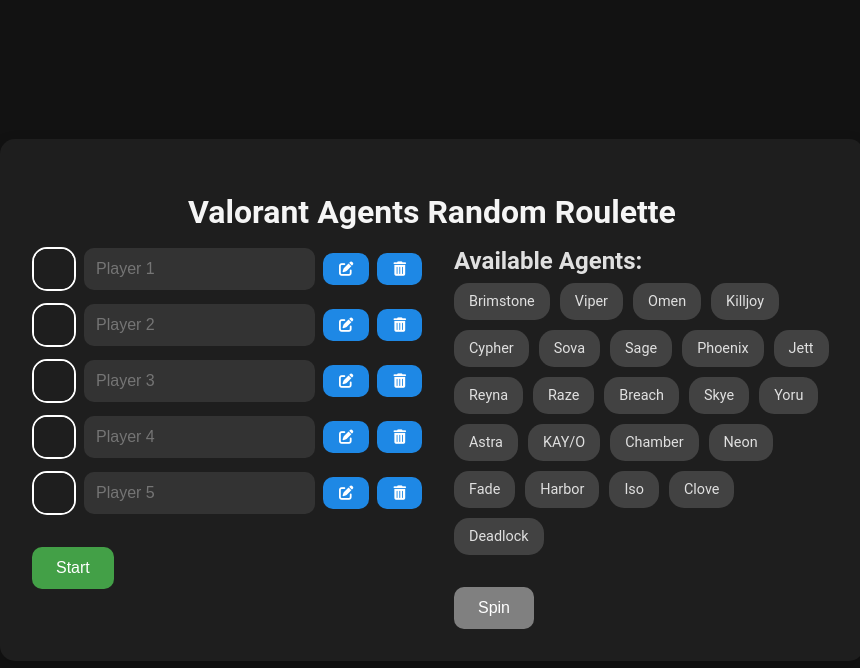
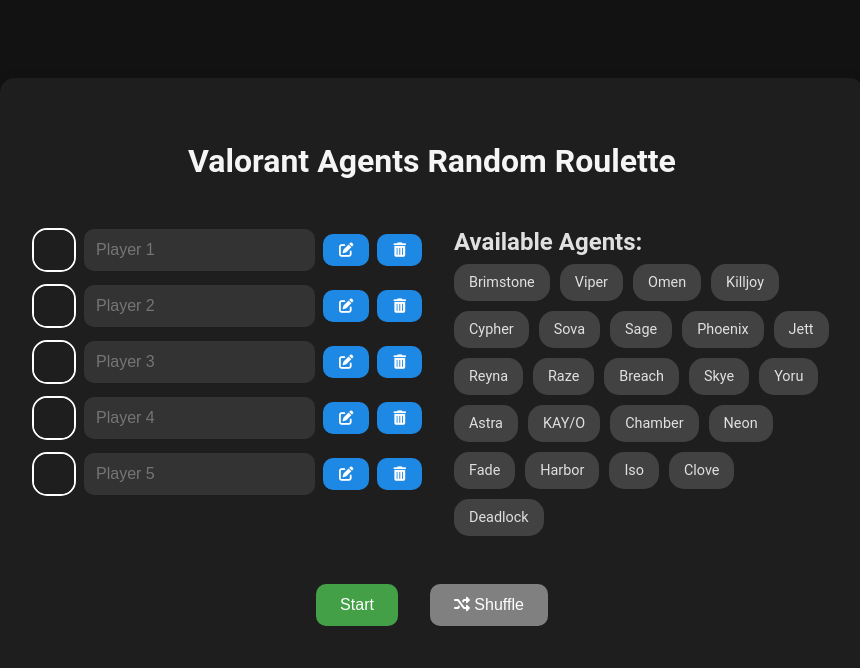
Before and after one commit to Victoroide/valorant-roulette, a website: page index.html in a window 1280 px wide. Shown: the whole page, without its empty margins (208-1068 px from the left). Drawn offline with Linux system fonts and the light colour scheme.

Commit message:
chore: Update start and shuffle buttons styling and placement

```diff
--- a/index.html
+++ b/index.html
@@ -44,15 +44,19 @@
                         <button class="delete-button" onclick="deletePlayerContent(this)"><i class="fas fa-trash-alt"></i></button>
                     </div>
                 </div>
-                <button class="start-button" id="startButton">Start</button>
             </div>
             <div class="right-content">
                 <div class="available-agents" id="availableAgentsList">
                     <h2>Available Agents:</h2>
                     <div id="agentList" class="agent-list"></div>
                 </div>
-                <button class="spin-button" id="spinButton" disabled>Spin</button>
             </div>
+        </div>
+        <div class="button-container">
+            <button class="start-button" id="startButton">Start</button>
+            <button class="shuffle-button" id="spinButton" disabled>
+                <i class="fas fa-random"></i> Shuffle
+            </button>
         </div>
         <div class="loading-container" id="loadingContainer" style="display: none;">
             <div class="loading-spinner"></div>
--- a/styles.css
+++ b/styles.css
@@ -21,12 +21,14 @@
     align-items: center;
     width: 90%;
     max-width: 800px;
+    margin-top: -2rem;
 }
 
 h1 {
-    margin-bottom: 1rem;
+    margin-bottom: 3rem;
     color: #f5f5f5;
     font-size: 2rem;
+    margin-top: 2rem;
 }
 
 .content {
@@ -103,7 +105,7 @@
     background-color: #1565c0;
 }
 
-.start-button, .spin-button {
+.start-button, .shuffle-button {
     padding: 0.75rem 1.5rem;
     font-size: 1rem;
     cursor: pointer;
@@ -114,13 +116,22 @@
     margin-top: 1rem;
 }
 
-.start-button:hover, .spin-button:hover {
+.start-button:hover, .shuffle-button:hover {
     background-color: #388e3c;
 }
 
-.start-button[disabled], .spin-button[disabled] {
+.start-button[disabled], .shuffle-button[disabled] {
     background-color: grey;
     cursor: not-allowed;
+}
+
+.button-container {
+    display: flex;
+    justify-content: center;
+    gap: 2rem;
+    width: 100%;
+    margin-top: -2rem;
+    margin-bottom: 2rem;
 }
 
 .assigned-agents {
@@ -148,6 +159,7 @@
     display: flex;
     flex-wrap: wrap;
     gap: 10px;
+    margin-bottom: 3rem;
 }
 
 .agent-bubble {
```
